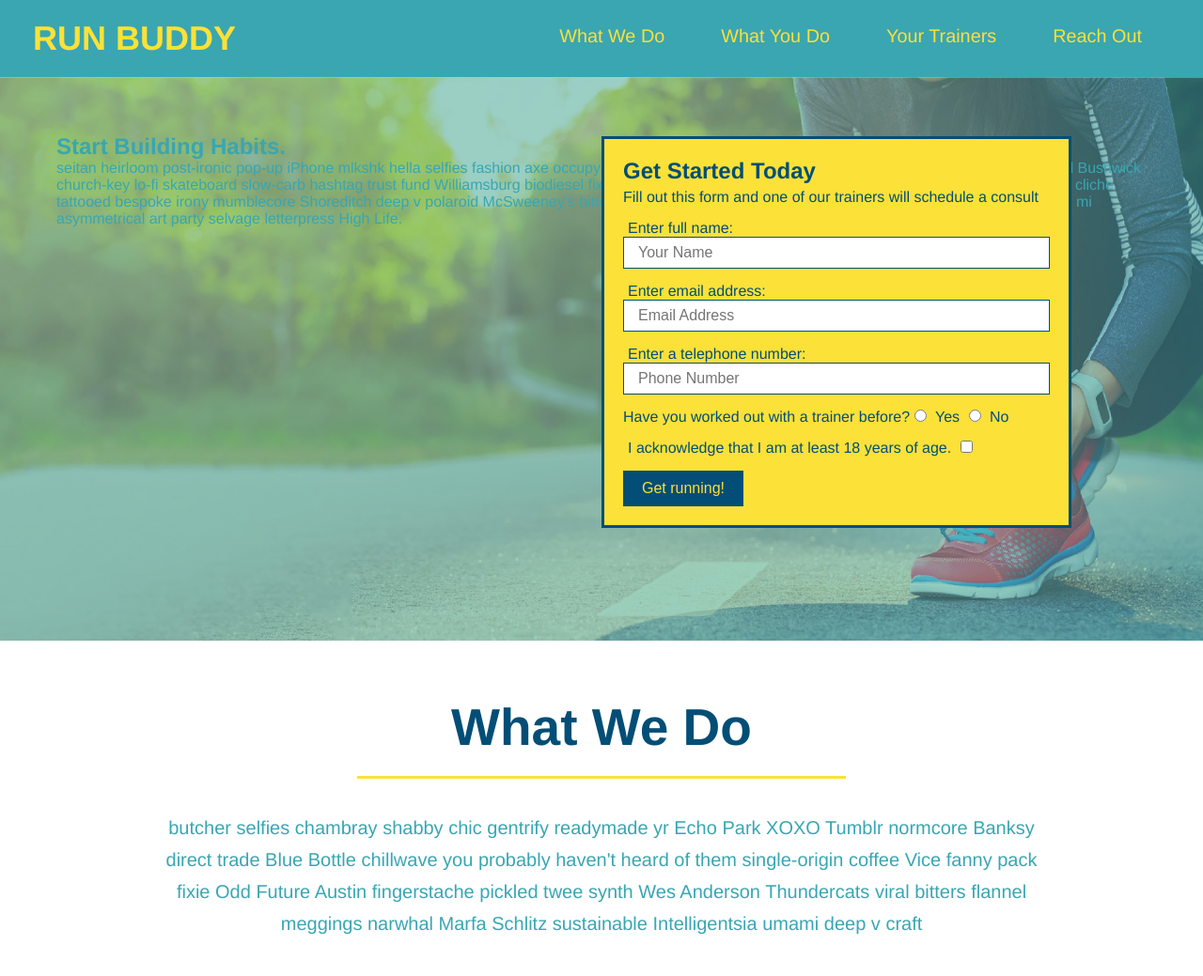
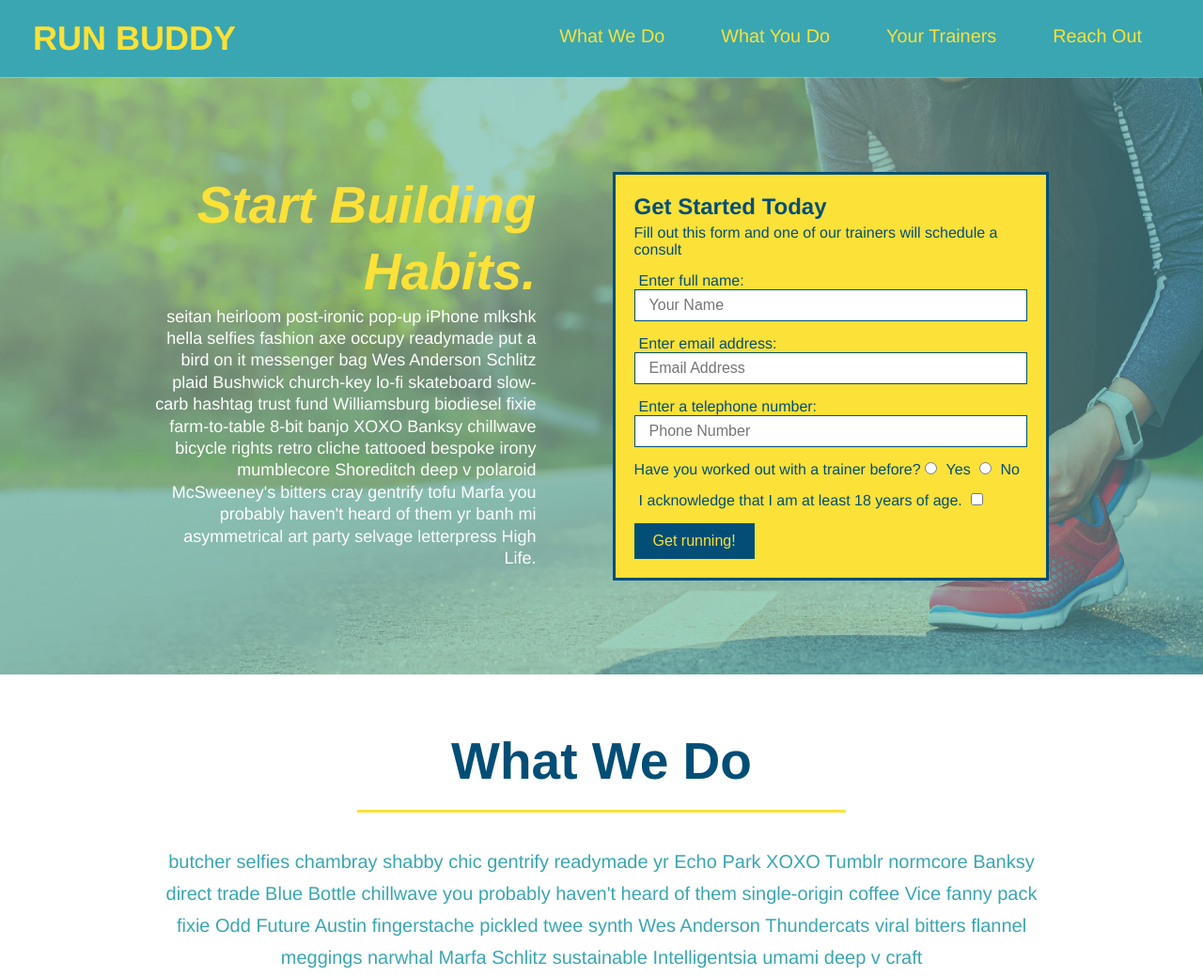
Before and after one commit to LincolnW90/Run-Buddy-Project, a plain HTML site: page index.html in a window 1280 px wide. Shown: the top 1039 px of the page at 94% size. Drawn offline with Linux system fonts and the light colour scheme.

Commit message:
add flexbox to hero

```diff
--- a/assets/css/style.css
+++ b/assets/css/style.css
@@ -80,10 +80,11 @@
   /* Hero Style Start */
   .hero {
     background-image: url('../images/hero-bg.jpg');
-    height: 600px;
     background-size: cover;
     background-position: center;
-    position: relative;
+    display: flex;
+    justify-content: center;
+    flex-wrap: wrap;
   }
 
   /* Hero Style End */
@@ -92,11 +93,9 @@
     border: 3px solid #024e76;
     background-color: #fce138;
     padding: 20px;
-    width: 500px;
     color: #024e76;
-    position: absolute;
-    bottom: 120px;
-    right: 140px;
+    width: 40%;
+    margin: 3.5%;
   }
 
   .hero-form h3 {
@@ -127,6 +126,19 @@
     border: none;
     padding: 10px 20px;
     font-size: 16px;
+  }
+  .hero-cta{
+    width: 35%;
+    text-align: right;
+    margin: 3.5%;
+    color: white;
+    font-size: 18px;
+    line-height: 1.3;
+  }
+  .hero-cta h2{
+    font-style: italic;
+    font-size: 55px;
+    color: #fce138;
   }
 
   .intro {
--- a/index.html
+++ b/index.html
@@ -45,7 +45,7 @@
       </p>
     </div>
     <div class="hero-form">
-      <h3>Get Started Today</h3>
+      <h2>Get Started Today</h2>
       <p>Fill out this form and one of our trainers will schedule a consult</p>
       <form>
         <label for="name">Enter full name:</label>
```
